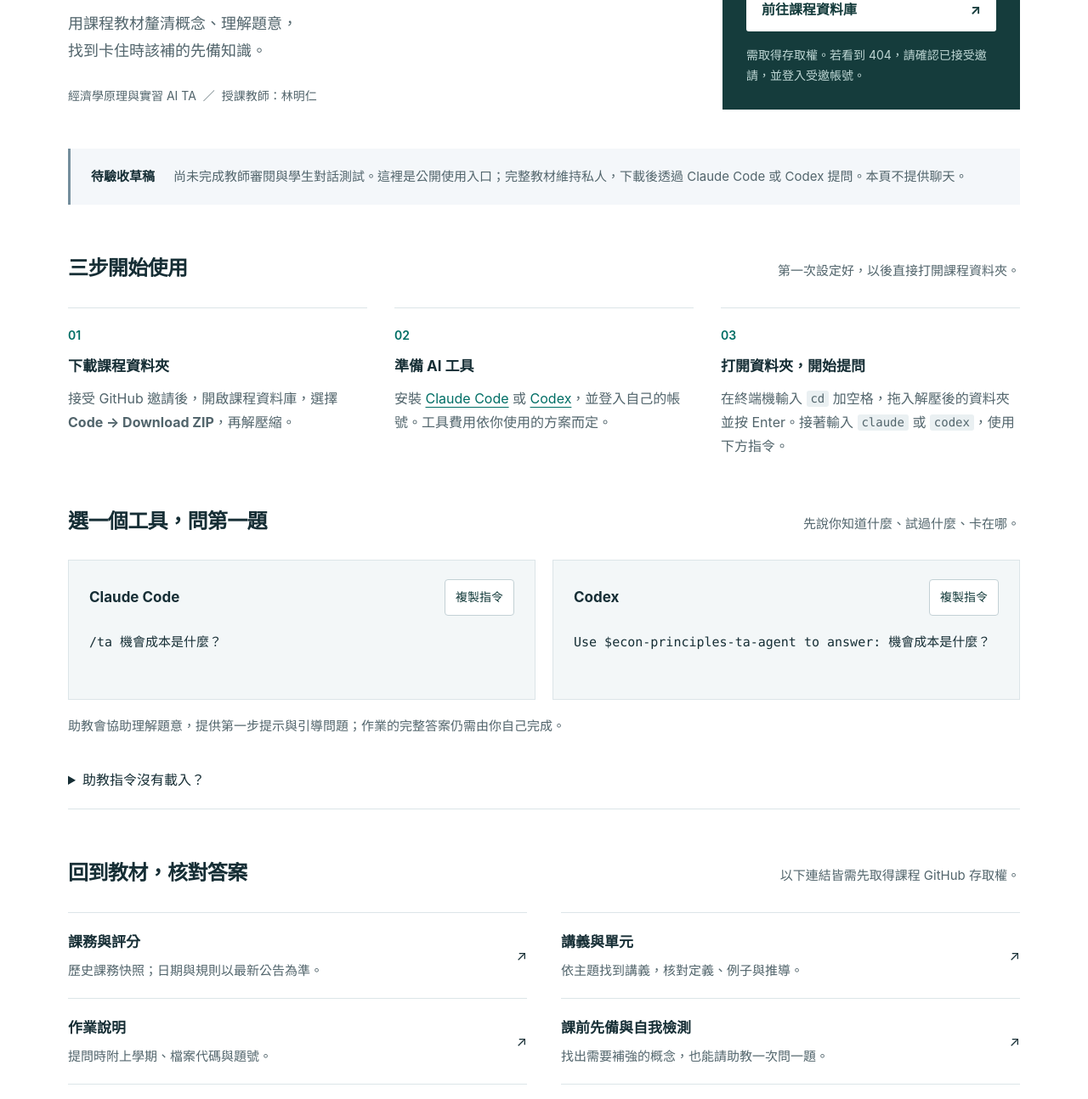
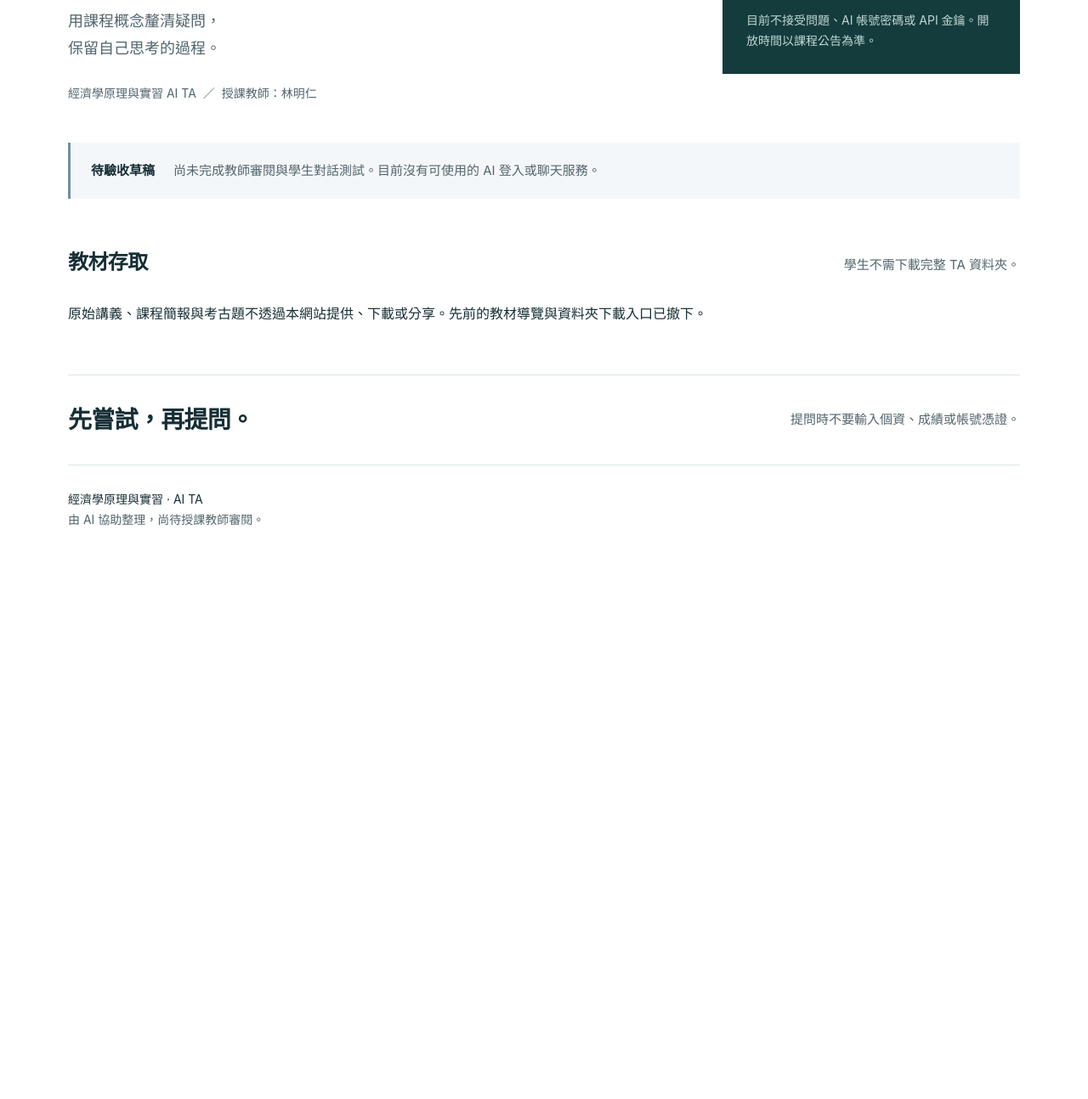
Before and after one commit to DanielTsai2026/econ-principles-ta-pages, a plain HTML site: page index.html in a window 1280 px wide. Shown: the part 328-1622 px from the top of the page at 85% size. After the commit the page ends 991 px from the top, so only its background shows below. Drawn offline with Linux system fonts and the light colour scheme.

Commit message:
Remove student access to private course materials

```diff
--- a/index.html
+++ b/index.html
@@ -3,70 +3,38 @@
 <head>
   <meta charset="utf-8">
   <meta name="viewport" content="width=device-width, initial-scale=1">
-  <meta name="description" content="經濟學原理與實習 AI 助教的學生使用入口：取得課程資料、開始提問、查找教材。授課教師：林明仁。">
+  <meta name="description" content="經濟學原理與實習線上 AI 助教。問答功能準備中；原始講義、簡報與考古題不對學生提供。">
   <meta name="theme-color" content="#153c3c">
   <title>經濟學原理與實習 · AI TA</title>
   <link rel="stylesheet" href="styles.css">
-  <script src="app.js" defer></script>
 </head>
 <body>
   <a class="skip" href="#main">跳至主要內容</a>
   <header class="site-header">
     <a class="brand" href="#" aria-label="經濟學原理與實習 AI TA 首頁"><span class="brand-mark" aria-hidden="true">TA</span><span>經濟學原理與實習</span></a>
-    <nav aria-label="主要導覽"><a href="#start">開始使用</a><a href="#prompts">提問指令</a><a href="#materials">教材導覽</a></nav>
+    <nav aria-label="主要導覽"><a href="#status">服務狀態</a><a href="#privacy">教材存取</a></nav>
   </header>
 
   <main id="main">
-    <section class="intro" aria-labelledby="title">
+    <section id="status" class="intro" aria-labelledby="title">
       <div>
-        <h1 id="title">課後提問，<br>從這裡開始。</h1>
-        <p class="lead">用課程教材釐清概念、理解題意，<br class="desktop-break">找到卡住時該補的先備知識。</p>
+        <h1 id="title">線上課程助教，<br>準備中。</h1>
+        <p class="lead">用課程概念釐清疑問，<br class="desktop-break">保留自己思考的過程。</p>
         <p class="instructor">經濟學原理與實習 AI TA <span aria-hidden="true">／</span> 授課教師：林明仁</p>
       </div>
       <aside class="access" aria-labelledby="access-title">
-        <h2 id="access-title">取得你的課程助教</h2>
-        <p>先接受課程 repository 邀請，再登入 GitHub 下載助教資料夾。</p>
-        <a class="button primary" href="https://github.com/DanielTsai2026/econ-principles-ta">前往課程資料庫 <span aria-hidden="true">↗</span></a>
-        <p class="access-note">需取得存取權。若看到 404，請確認已接受邀請，並登入受邀帳號。</p>
+        <h2 id="access-title">問答尚未開放</h2>
+        <p>正在調整登入與問答方式，完成後再提供課程使用入口。</p>
+        <p class="access-note">目前不接受問題、AI 帳號密碼或 API 金鑰。開放時間以課程公告為準。</p>
       </aside>
     </section>
-
-    <div class="notice"><span class="notice-title">待驗收草稿</span><p>尚未完成教師審閱與學生對話測試。這裡是公開使用入口；完整教材維持私人，下載後透過 Claude Code 或 Codex 提問。本頁不提供聊天。</p></div>
-
-    <section id="start" class="section" aria-labelledby="start-title">
-      <div class="section-heading"><h2 id="start-title">三步開始使用</h2><p>第一次設定好，以後直接打開課程資料夾。</p></div>
-      <ol class="steps">
-        <li><span class="step-number" aria-hidden="true">01</span><div><h3>下載課程資料夾</h3><p>接受 GitHub 邀請後，開啟課程資料庫，選擇 <strong>Code → Download ZIP</strong>，再解壓縮。</p></div></li>
-        <li><span class="step-number" aria-hidden="true">02</span><div><h3>準備 AI 工具</h3><p>安裝 <a href="https://code.claude.com/docs">Claude Code</a> 或 <a href="https://developers.openai.com/codex">Codex</a>，並登入自己的帳號。工具費用依你使用的方案而定。</p></div></li>
-        <li><span class="step-number" aria-hidden="true">03</span><div><h3>打開資料夾，開始提問</h3><p>在終端機輸入 <code>cd</code> 加空格，拖入解壓後的資料夾並按 Enter。接著輸入 <code>claude</code> 或 <code>codex</code>，使用下方指令。</p></div></li>
-      </ol>
+    <div class="notice"><span class="notice-title">待驗收草稿</span><p>尚未完成教師審閱與學生對話測試。目前沒有可使用的 AI 登入或聊天服務。</p></div>
+    <section id="privacy" class="section" aria-labelledby="privacy-title">
+      <div class="section-heading"><h2 id="privacy-title">教材存取</h2><p>學生不需下載完整 TA 資料夾。</p></div>
+      <p>原始講義、課程簡報與考古題不透過本網站提供、下載或分享。先前的教材導覽與資料夾下載入口已撤下。</p>
     </section>
-
-    <section id="prompts" class="section" aria-labelledby="prompts-title">
-      <div class="section-heading"><h2 id="prompts-title">選一個工具，問第一題</h2><p>先說你知道什麼、試過什麼、卡在哪。</p></div>
-      <div class="prompt-grid">
-        <article class="prompt"><div class="prompt-heading"><h3>Claude Code</h3><button type="button" class="copy" data-copy="claude-prompt" aria-label="複製 Claude Code 提問指令" hidden>複製指令</button></div><pre><code id="claude-prompt">/ta 機會成本是什麼？</code></pre></article>
-        <article class="prompt"><div class="prompt-heading"><h3>Codex</h3><button type="button" class="copy" data-copy="codex-prompt" aria-label="複製 Codex 提問指令" hidden>複製指令</button></div><pre><code id="codex-prompt">Use $econ-principles-ta-agent to answer: 機會成本是什麼？</code></pre></article>
-      </div>
-      <p class="help-note">助教會協助理解題意，提供第一步提示與引導問題；作業的完整答案仍需由你自己完成。</p>
-      <details><summary>助教指令沒有載入？</summary><p>確認打開的是包含 <code>AGENT.md</code> 的課程資料夾。也可以直接貼上這段文字：</p><div class="fallback"><code id="fallback-prompt">請完整讀取本資料夾的 AGENT.md，依其中的規則與教材來源回答：我的問題是……</code><button type="button" class="copy" data-copy="fallback-prompt" aria-label="複製備用提問指令" hidden>複製指令</button></div></details>
-      <p id="copy-status" class="sr-only" role="status" aria-live="polite"></p>
-    </section>
-
-    <section id="materials" class="section" aria-labelledby="materials-title">
-      <div class="section-heading"><h2 id="materials-title">回到教材，核對答案</h2><p>以下連結皆需先取得課程 GitHub 存取權。</p></div>
-      <ul class="material-list">
-        <li><a href="https://github.com/DanielTsai2026/econ-principles-ta/blob/main/syllabus.md"><span><strong>課務與評分</strong><small>歷史課務快照；日期與規則以最新公告為準。</small></span><span aria-hidden="true">↗</span></a></li>
-        <li><a href="https://github.com/DanielTsai2026/econ-principles-ta/tree/main/lecture-notes"><span><strong>講義與單元</strong><small>依主題找到講義，核對定義、例子與推導。</small></span><span aria-hidden="true">↗</span></a></li>
-        <li><a href="https://github.com/DanielTsai2026/econ-principles-ta/tree/main/homework"><span><strong>作業說明</strong><small>提問時附上學期、檔案代碼與題號。</small></span><span aria-hidden="true">↗</span></a></li>
-        <li><a href="https://github.com/DanielTsai2026/econ-principles-ta/blob/main/prerequisites.md"><span><strong>課前先備與自我檢測</strong><small>找出需要補強的概念，也能請助教一次問一題。</small></span><span aria-hidden="true">↗</span></a></li>
-        <li><a href="https://github.com/DanielTsai2026/econ-principles-ta/blob/main/knowledge-graph.md"><span><strong>課程概念地圖</strong><small>看懂概念之間的先備關係，找出回頭複習的入口。</small></span><span aria-hidden="true">↗</span></a></li>
-        <li><a href="https://github.com/DanielTsai2026/econ-principles-ta/blob/main/exams.md"><span><strong>歷屆考試<span class="inline-note">部分待補齊</span></strong><small>部分 Word 考卷公式缺漏，取得完整題目前暫停使用相關題目。</small></span><span aria-hidden="true">↗</span></a></li>
-      </ul>
-    </section>
-
-    <section class="closing" aria-labelledby="closing-title"><h2 id="closing-title">先嘗試，再提問。</h2><p>用助教減少無效卡關，保留自己思考的過程。<br>提問時不要輸入個資、成績、密碼或 API key。</p></section>
+    <section class="closing" aria-labelledby="closing-title"><h2 id="closing-title">先嘗試，再提問。</h2><p>提問時不要輸入個資、成績或帳號憑證。</p></section>
   </main>
-  <footer><p>經濟學原理與實習 · AI TA<br><span>由 AI 協助整理，尚待授課教師審閱。</span></p><div><a href="https://github.com/DanielTsai2026/econ-principles-ta/blob/main/README.md">完整使用說明</a><a href="https://github.com/DanielTsai2026/econ-principles-ta/blob/main/RELEASE-NOTES.md">發布狀態與已知缺漏</a></div></footer>
+  <footer><p>經濟學原理與實習 · AI TA<br><span>由 AI 協助整理，尚待授課教師審閱。</span></p></footer>
 </body>
 </html>
```
Also changed, not shown: 1 other file.
